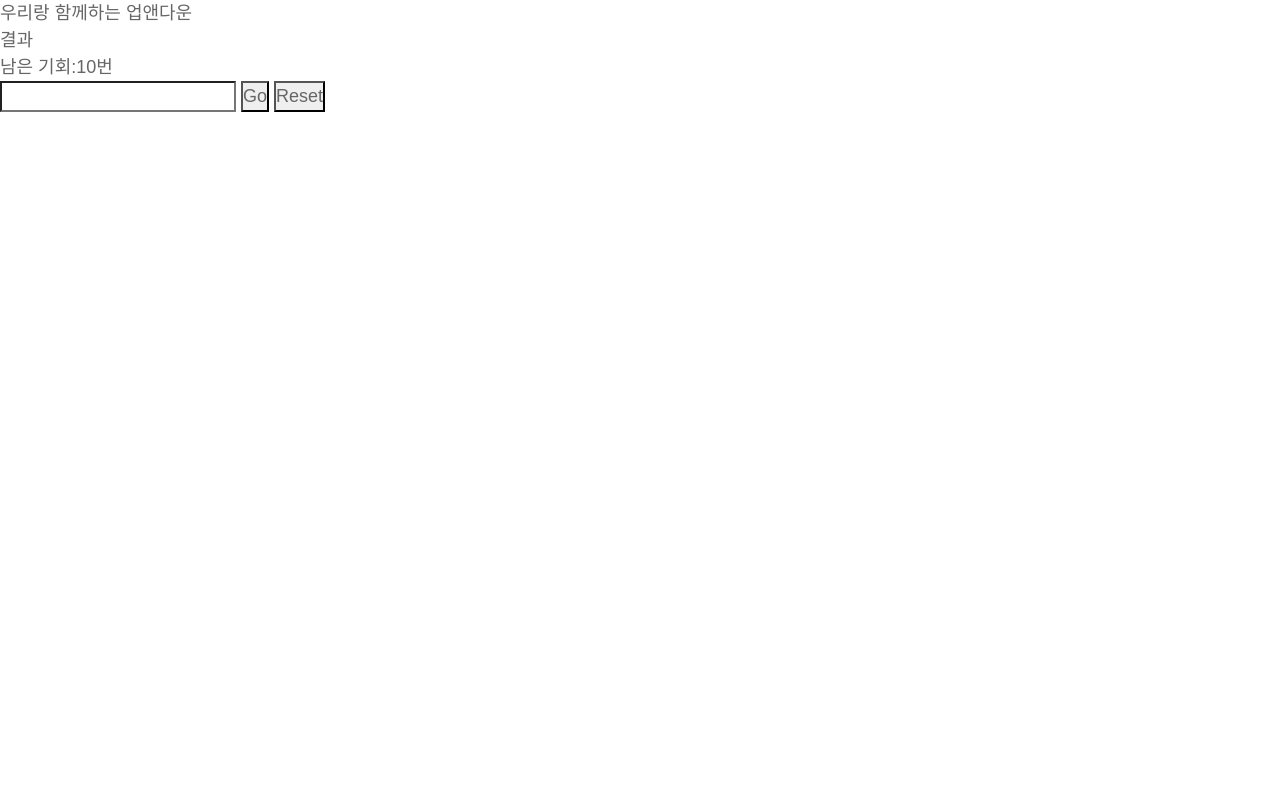
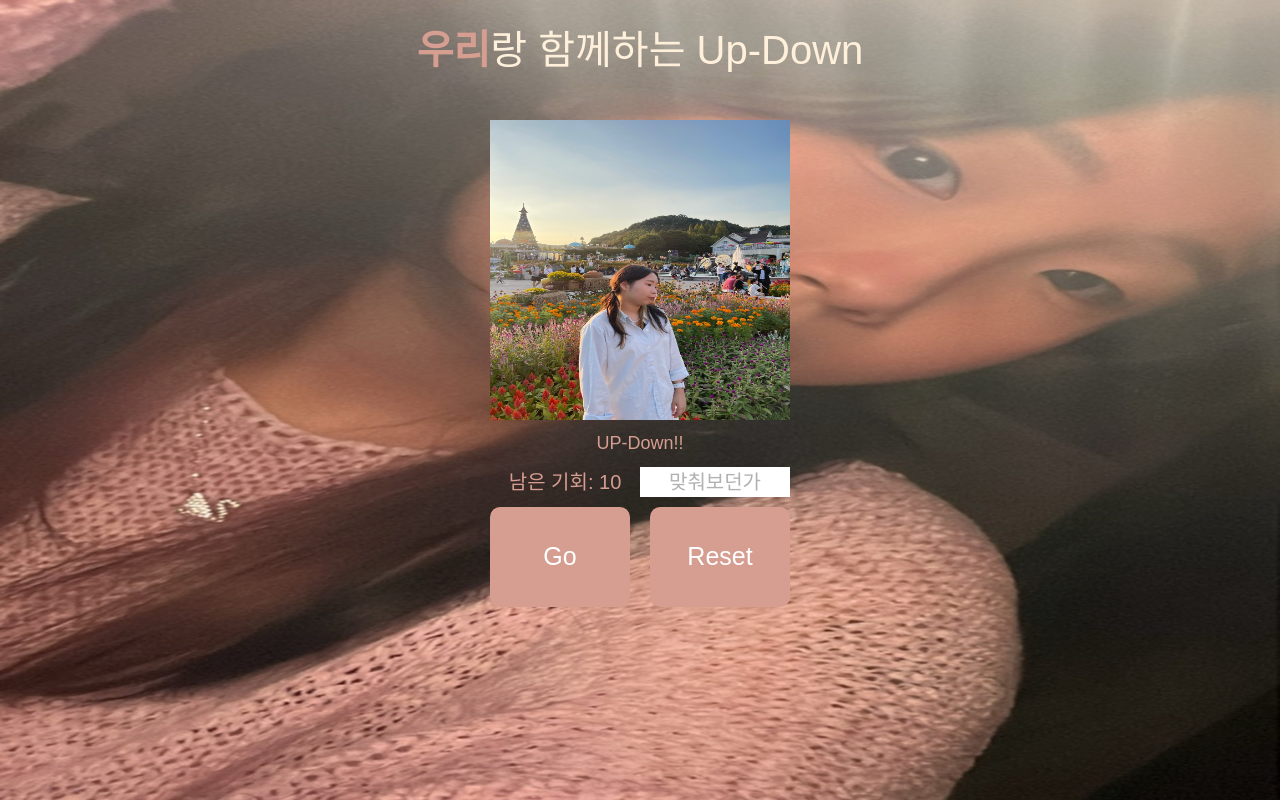
Before and after one commit to Develop-KIM/Up-and-Down, a plain HTML site: page index.html in a window 1280 px wide. Drawn offline with Linux system fonts and the light colour scheme.

Commit message:
Three commit

```diff
--- a/css/style.css
+++ b/css/style.css
@@ -18,7 +18,7 @@
 /* 컬러 변수 */
 :root {
   /* 포인트컬러 */
-  --primary-color: #00A651;
+  --primary-color: #d69e91;
   --secondary-color: #8BC63F;
   /* 글자 공통 컬러 */
   --text-color-100: #fff;
@@ -801,6 +801,36 @@ caption.nohead {
 }
 /********** 공통스타일 끝  **********/
 
-.main_img {height: 100vh;}
-.main_img .img_wrap {height: 100%;}
-.main_img .img_wrap>img {width: 100%; height: 100%; object-fit: cover;}
+#header {position: fixed; left: 0; top: 0; width: 100%; z-index: 9999;}
+#header .inner {height: 100px; max-width: 1440px; margin: 0 auto; display: flex; justify-content: center; align-items: center;}
+#header .inner h1 {font-size: 40px; color: #fff0dc;}
+#header .inner span {color: #d69e91; font-weight: 700;}
+
+.main_banner {
+  background: url(../images/main.jpg) no-repeat 50% 50% / cover;
+  height: 100vh;
+}
+
+.main_img_wrap {position: relative;  padding-top: 120px;}
+.main_img {display: flex; justify-content: center; position: relative;}
+.main_img img {width: 300px; height: 300px;}
+
+.main_txt {text-align: center; color: var(--primary-color);}
+.main_txt #result_area {margin: 10px; font-size: 18px;}
+
+.main_txt .tit {width: 300px; display: flex; margin: 0 auto; position: relative;}
+.main_txt .tit .txt {width: 100%; font-size: 20px;}
+.main_txt .tit input::placeholder{text-align: center;}
+
+.btn_wrap {width: 300px; margin: 0 auto; display: flex; position: relative; gap: 0 20px;}
+.btn_wrap button {margin-top: 10px; width: 100%; height: 100px; border-radius: 10px; background: #d69e91; color: var(--text-color-100); font-size: 25px;}
+
+button, input {border: none;}
+
+@media (max-width:1440px) {
+  .main_slider {height: 700px;}
+}
+@media (max-width:767px) {
+  .main_banner {background-image: url(../images/main-1.jpg);}
+  #header .inner h1 {font-size: 30px;}
+}
--- a/index.html
+++ b/index.html
@@ -10,22 +10,34 @@
 
 <body>
 
-
-  <h1>우리랑 함께하는 업앤다운</h1>
-  <div id="result_area">결과</div>
-  <div id="chance_area">남은 기회:10번</div>
-  <input id="user_input" type="number" class="23">
-  <button id="submit_btn" type="button">Go</button>
-  <button id="reset_btn">Reset</button>
-  <!-- <div class="wrap">
+  <div class="wrap">
+    <header id="header">
+      <div class="inner">
+        <h1><span>우리</span>랑 함께하는 Up-Down</h1>
+      </div>
+    </header>
     <main id="container">
-      <div class="main_img">
-        <div class="img_wrap">
-          <img src="images/main.jpg" alt="">
+      <div class="main_banner">
+        <div class="main_img_wrap">
+          <div class="main_img">
+            <img src="images/banner.jpg">
+          </div>
+          <div class="main_txt">
+            <div id="result_area">UP-Down!!</div>
+            <div class="tit">
+              <p class="txt" id="chance_area">남은 기회: 10</p>
+              <input class="txt" id="user_input" type="number" placeholder="맞춰보던가">
+            </div>
+            <div class="btn_wrap">
+              <button id="submit_btn" type="button">Go</button>
+              <button id="reset_btn">Reset</button>
+            </div>
+          </div>
         </div>
       </div>
-    </main>
-  </div> -->
+  </div>
+  </main>
+  </div>
   <script src="js/main.js"></script>
 </body>
 
--- a/js/main.js
+++ b/js/main.js
@@ -28,7 +28,7 @@ function play() {
     return;
   }
   Chances --;
-  ChanceArea.textContent = `남은기회: ${Chances}`;
+  ChanceArea.textContent = `남은 기회: ${Chances}`;
   if(UserValue>Number) {
     ResultArea.textContent = "돼지야 내려!";
   } else if(UserValue<Number) {
@@ -45,15 +45,16 @@ function play() {
   if(GameOver) {
     PlayBtn.disabled = true;
     ChanceArea.textContent = "멍청하네 돼지?"
+    ResultArea.textContent = "다시시작 해"
   }
 }
 
 function reset() {
   UserInput.value = ""
   RandomNumber()
-  ResultArea.textContent = "결과는 여기에 나올거야"
+  ResultArea.textContent = "UP-Down!!"
   Chances = 10;
-  ChanceArea.textContent = `남은기회: ${Chances}`;
+  ChanceArea.textContent = `남은 기회: ${Chances}`;
   PlayBtn.disabled = false;
   History = [];
 }
```
Also changed, not shown: images/banner.jpg (added).
